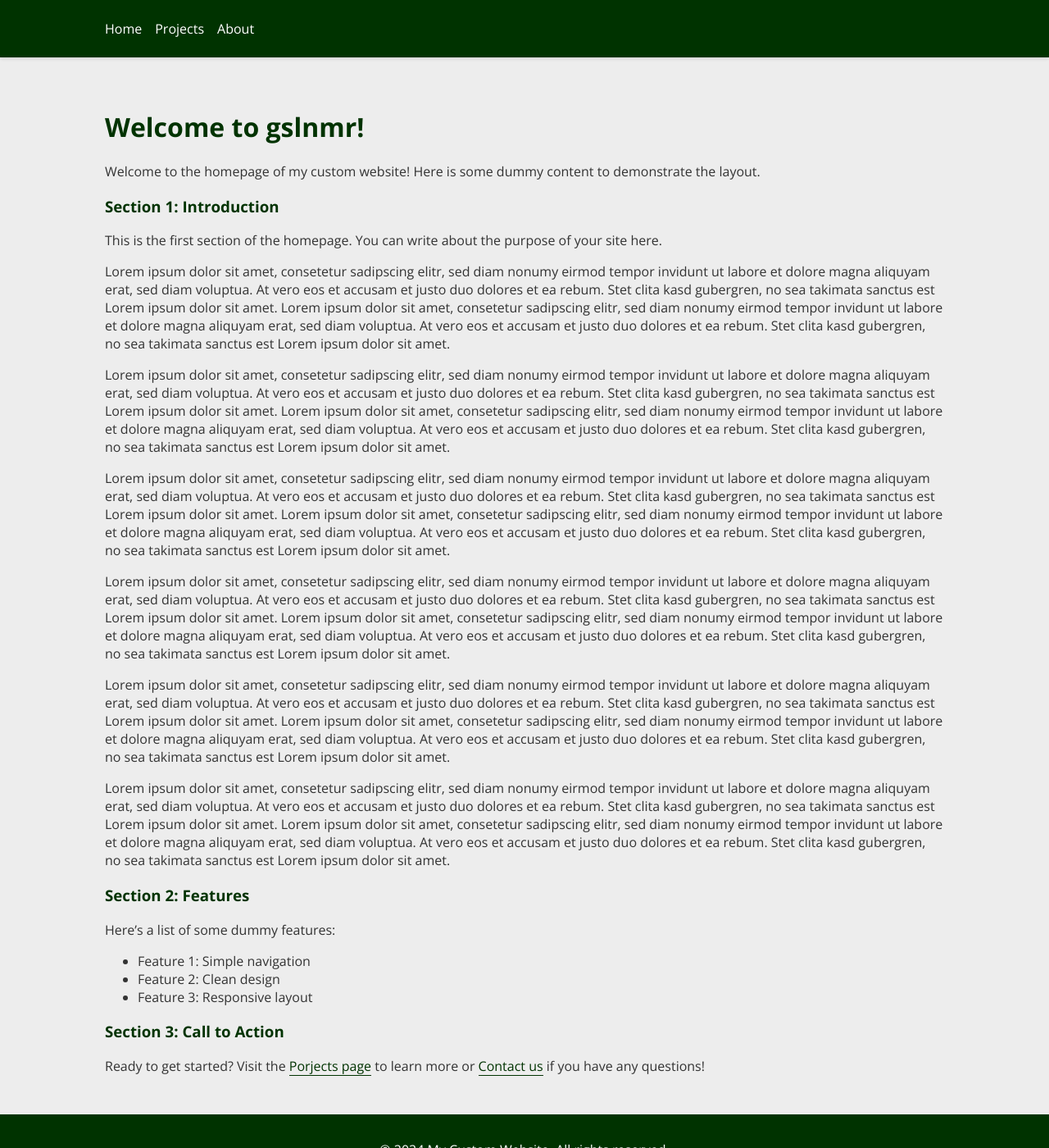
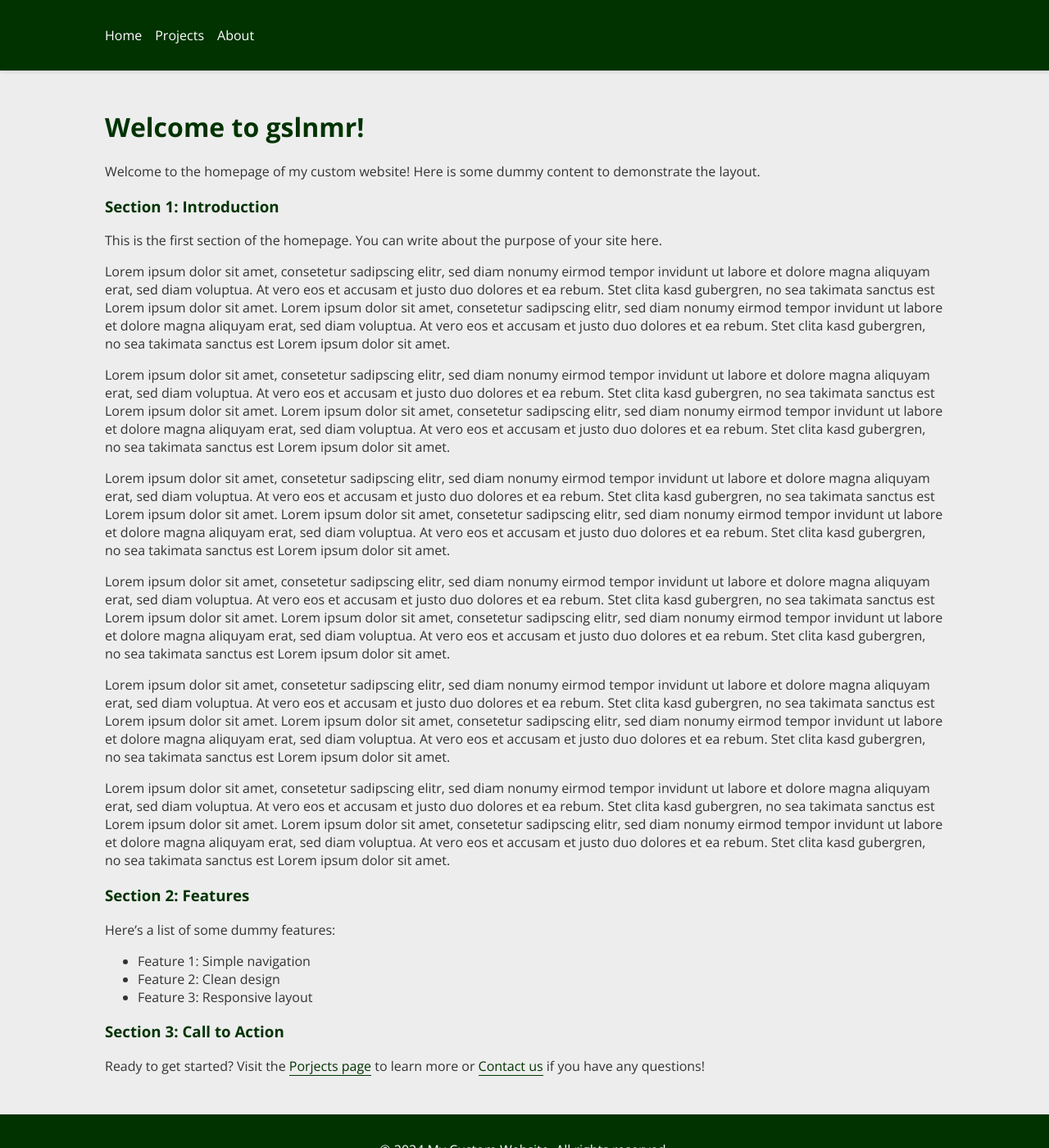
Before and after one commit to schminho/schminho.github.io, a Jekyll site: the page built from index.md, in a window 1280 px wide and 1400 px high. Shown: the whole window at 82% size. Built offline with Jekyll 4.4.1, drawn with Linux system fonts in a browser that asks for light colours.

Commit message:
Update style.css

```diff
--- a/assets/css/style.css
+++ b/assets/css/style.css
@@ -52,7 +52,7 @@ nav {
 nav a {
     color: #FFFFFF; /* White links */
     text-decoration: none;
-    padding: 0.5rem 0; /* Adjust vertical padding */
+    padding: 1rem 0; /* Adjust vertical padding */
     position: relative; /* Needed for positioning the pseudo-element */
 }
 
```
